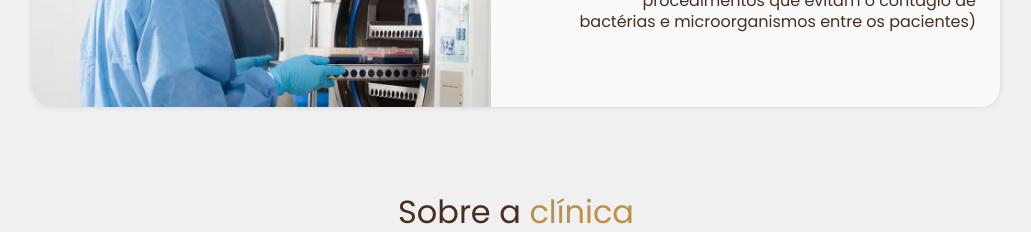
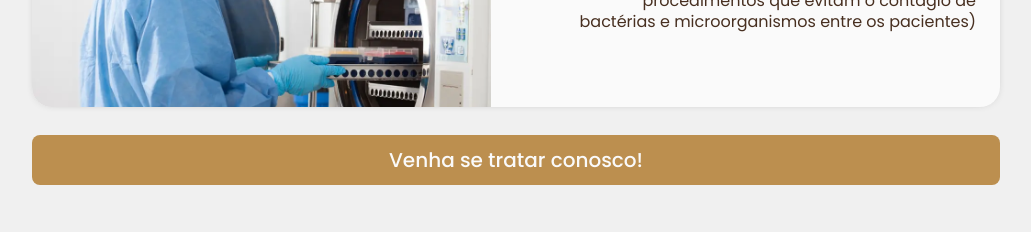
Before and after one commit to kevinmarangoni/implantesfacilitados, a Next.js app: page / in a window 1280 px wide. Shown: the part 2500-2732 px from the top of the page, without its empty margins (124-1155 px from the left). Built offline with nearby package versions, Linux system fonts and the light colour scheme.

Commit message:
adds redirect buttons

```diff
--- a/src/components/Button/index.tsx
+++ b/src/components/Button/index.tsx
@@ -1,9 +1,18 @@
 import React, { ReactNode } from 'react'
 import styled from 'styled-components'
+import { useRouter } from 'next/navigation'
 
-const Button:React.FC<{onClick?:()=>void, children:ReactNode}> = ({onClick, children}) => {
+const Button:React.FC<{children:ReactNode, text?: string}> = ({children, text}) => {
+  const router = useRouter()
+  const number = 5511966717274
+
+  function handleRedirect(){
+    const url = encodeURI(`https://api.whatsapp.com/send?phone=${number}&text=${text ? text : 'Olá, gostaria de mais informações para tratamento e/ou agendar uma avaliação.'}`)
+    router.push(url)
+  }
+
   return (
-    <StyledButton onClick={()=>{onClick}}>{children}</StyledButton>
+    <StyledButton onClick={()=>{handleRedirect()}}>{children}</StyledButton>
   )
 }
 
--- a/src/components/Diferenciais/index.tsx
+++ b/src/components/Diferenciais/index.tsx
@@ -7,6 +7,7 @@ import workers from '/src/assets/images/Diferenciais/workers.png'
 import xray from '/src/assets/images/Diferenciais/humane.jpg'
 import autoclave from '/src/assets/images/Diferenciais/autoclave.webp'
 import CardItem from './components/CardItem'
+import Button from '../Button'
 
 const Diferenciais:React.FC<{t: TranslationObject}> = ({t}) => {
 
@@ -28,7 +29,7 @@ const Diferenciais:React.FC<{t: TranslationObject}> = ({t}) => {
           }
         </CardsSection>
         <ButtonSection>
-
+          <Button>{t.differentials.button}</Button>
         </ButtonSection>
       </Content>
     </Container>
--- a/src/components/SobreNos/index.tsx
+++ b/src/components/SobreNos/index.tsx
@@ -16,7 +16,7 @@ const SobreNos:React.FC<{t: TranslationObject}> = ({t}) => {
           <Text>{t.about_us.text.first}</Text>
           <Text>{t.about_us.text.second}</Text>
           <Text>{t.about_us.text.third}</Text>
-          <Button>{t.about_us.button}</Button>
+          <Button text={''}>{t.about_us.button}</Button>
         </InfoSection>
         <VideoSection>
           <VideoWrapper>
@@ -90,8 +90,6 @@ const PresentationSection = styled.div`
     padding: 32px;
   }
 `
-const SlidesSection = styled.div``
-
 const Title = styled.h1`
   font-size: ${({theme})=> theme.sizes.font.title.md};
   color: ${({theme})=> theme.color.font[60]};
```
